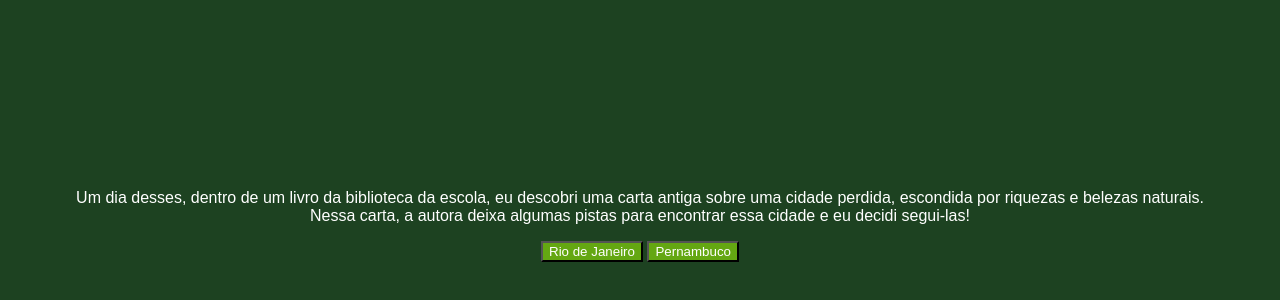
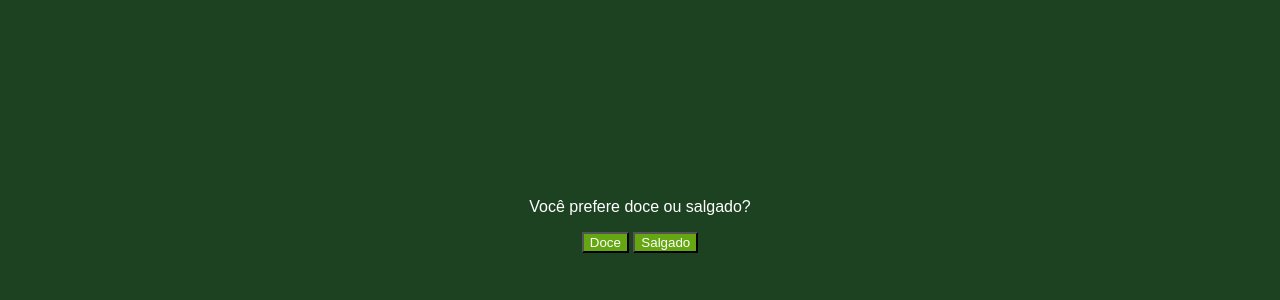
Before and after one commit to Amanda-mantuan/comidaa, a plain HTML site: page index.html in a window 1280 px wide. Shown: the part 142-442 px from the top of the page. Drawn offline with Linux system fonts and the light colour scheme; a web font is replaced by a local one.

Commit message:
Update index.html

```diff
--- a/index.html
+++ b/index.html
@@ -13,9 +13,9 @@
     <main>
         <div class="passo ativo" id="passo-0">
             <img src="img/cenario-passo0.png" alt="">
-            <p>Um dia desses, dentro de um livro da biblioteca da escola, eu descobri uma carta antiga sobre uma cidade perdida, escondida por riquezas e belezas naturais. Nessa carta, a autora deixa algumas pistas para encontrar essa cidade e eu decidi segui-las!</p>
-            <button class="btn-proximo" data-proximo="1">Rio de Janeiro</button>
-            <button class="btn-proximo" data-proximo="2">Pernambuco</button>
+            <p>Você prefere doce ou salgado?</p>
+            <button class="btn-proximo" data-proximo="1">Doce</button>
+            <button class="btn-proximo" data-proximo="2">Salgado</button>
         </div>
         <div class="passo" id="passo-1">
             <p>Você começa sua jornada no Rio de Janeiro, subindo o Pico da Tijuca ao amanhecer para encontrar a primeira pista.</p>
```
